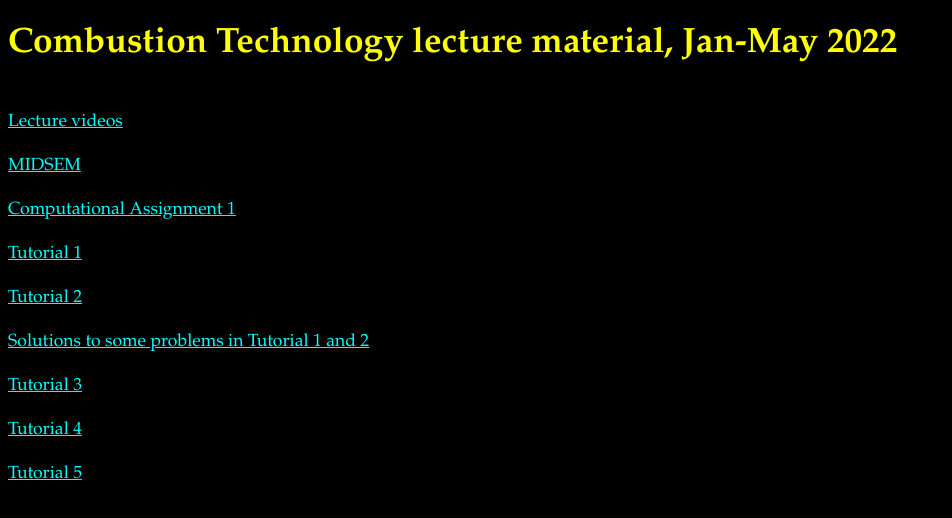
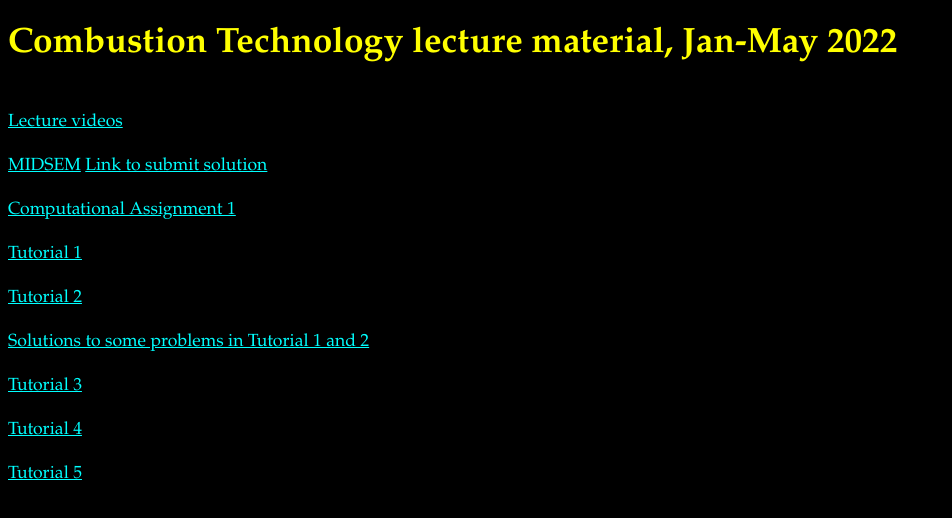
Before and after one commit to krithikasivaram/CT_2022, a plain HTML site: page 7937011aa3bf60f517172ccdccea1d43c295a1be/index.html in a window 1280 px wide. Shown: the whole page, without its empty margins (0-952 px from the left). Drawn offline with nearby package versions, Linux system fonts and the light colour scheme; some packages are replaced by stand-ins of ours.

Commit message:
Update index.html

```diff
--- a/7937011aa3bf60f517172ccdccea1d43c295a1be/index.html
+++ b/7937011aa3bf60f517172ccdccea1d43c295a1be/index.html
@@ -39,7 +39,10 @@ A:hover{color:red}
 <a href="https://youtube.com/playlist?list=PLyB2Wwj5KGPmfyHD3nluTBpPRoq3X8u_b">Lecture videos</a>
 </br>
 
-<br><a href="https://github.com/krithikasivaram/CT_2022/blob/main/midsem.pdf">MIDSEM</a></br>
+<br><a href="https://github.com/krithikasivaram/CT_2022/blob/main/midsem.pdf">MIDSEM</a>
+  <a href="https://www.dropbox.com/request/wX0Z3OSG2F1xOmZI640K">Link to submit solution</a>
+  </br>
+
 
 <br>
 <a href="https://github.com/krithikasivaram/CT_2022/blob/main/Computational_Exercise_Optional.pdf">Computational Assignment 1</a>
```
